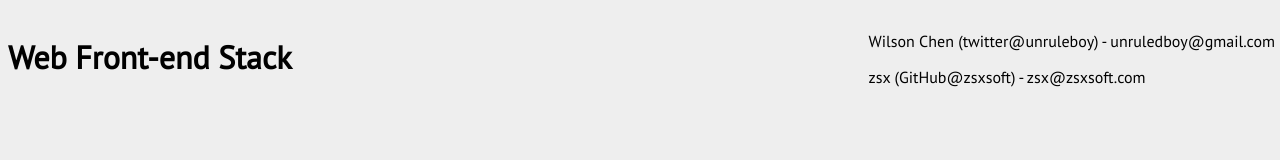
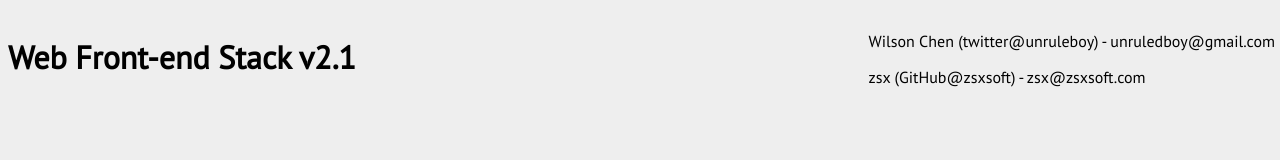
Before and after one commit to unruledboy/WebFrontEndStack, a website: page ux/WebFrontEndStack.htm in a window 1280 px wide. Drawn offline with nearby package versions, Linux system fonts and the light colour scheme.

Commit message:
updated ver

```diff
--- a/ux/WebFrontEndStack.htm
+++ b/ux/WebFrontEndStack.htm
@@ -91,7 +91,7 @@
 <div class="container">
     <header>
         <div class="left">
-            <h1>Web Front-end Stack</h1>
+            <h1>Web Front-end Stack v2.1</h1>
         </div>
         <div class="right">
             <p><a href="http://github.com/unruledboy">Wilson Chen (twitter@unruleboy) - unruledboy@gmail.com</a></p>
```
Also changed, not shown: Web Front End Stack.png.
